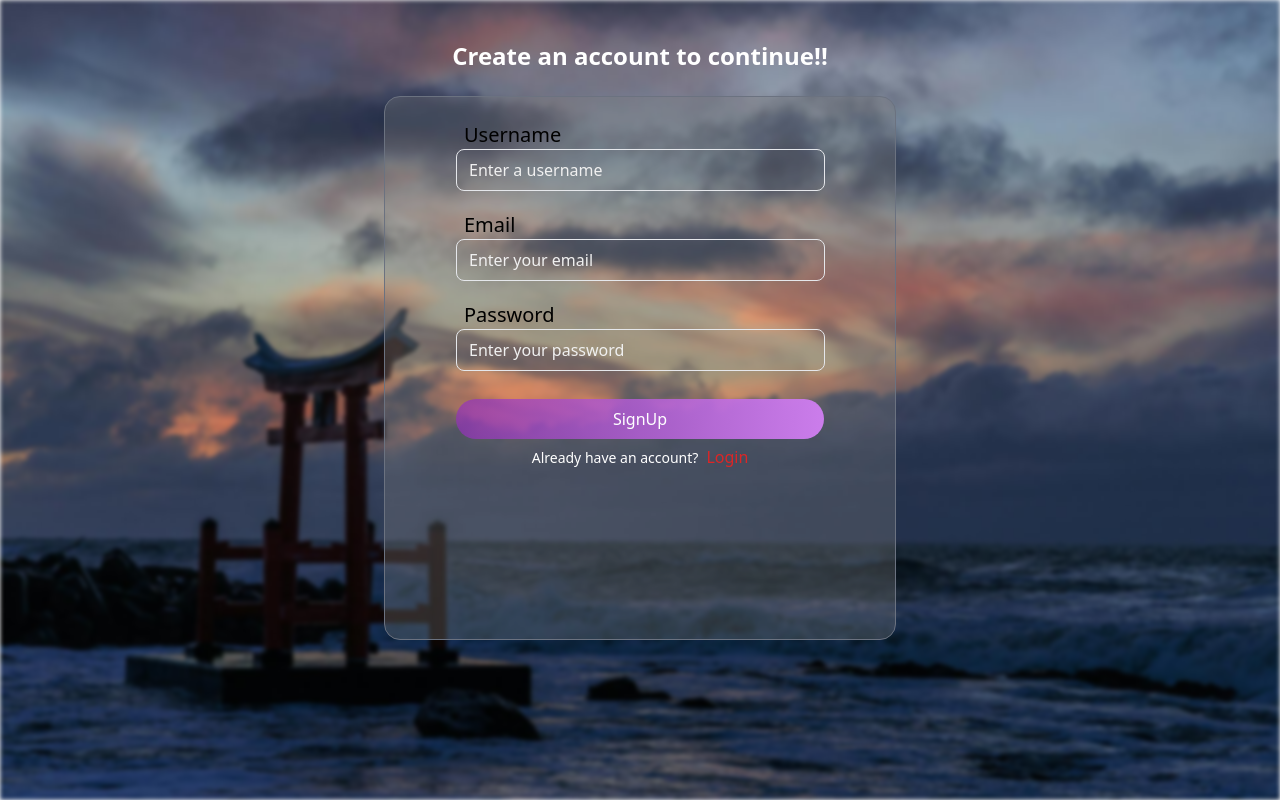
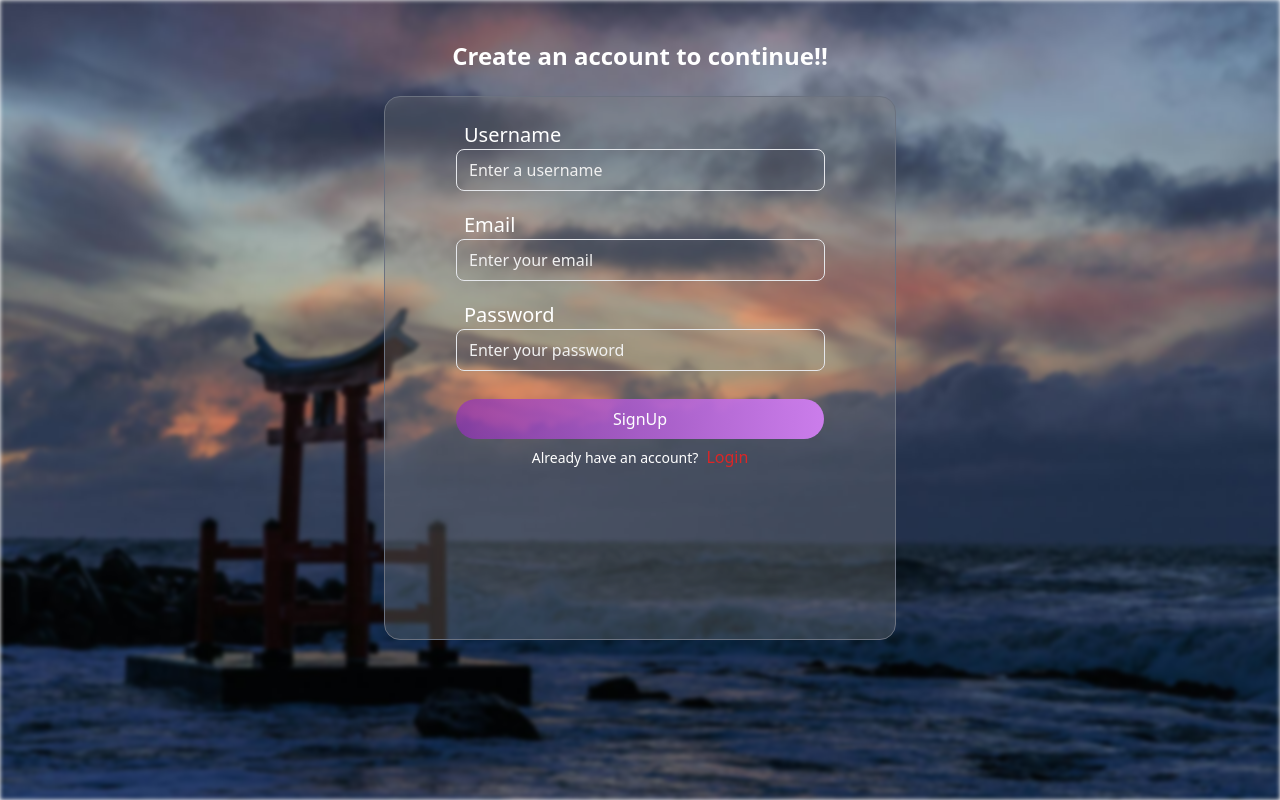
Before and after one commit to OikawaToru1/Eventora, a React (Vite) app in the folder eventora/: page /signup in a window 1280 px wide. Built offline with nearby package versions, Linux system fonts and the light colour scheme; no server answers.

Commit message:
changed text color

```diff
--- a/eventora/src/Components/Signup.jsx
+++ b/eventora/src/Components/Signup.jsx
@@ -6,10 +6,6 @@ import { Input, Button } from './index'
 import { authService } from '../appwrite/auth'
 import { Link } from 'react-router-dom'
 import { useNavigate } from 'react-router-dom'
-
-
-
-
 
 function Signup() {
     const navigate = useNavigate()
@@ -39,7 +35,7 @@ function Signup() {
                 <div className='absolute top-24 pt-1 w-[80vw] h-[68vh] sm:w-[60vw] lg:w-[40vw] rounded-2xl bg-[#7e7e7e50] z-10 border border-gray-500 '>
                     <form onSubmit={handleSubmit(Signup)}>
                         <Input
-                            className='block'
+                            className='block text-white'
                             label="Username"
                             placeholder='Enter a username'
                             {...register("name", {
@@ -49,7 +45,7 @@ function Signup() {
                         />
 
                         <Input
-                            className="block"
+                            className="block text-white"
                             label="Email"
                             type="email"
                             placeholder='Enter your email'
@@ -63,6 +59,7 @@ function Signup() {
                         <Input
                             label="Password"
                             type="password"
+                            className='text-white'
                             placeholder='Enter your password'
                             {
                             ...register("password", {
```
